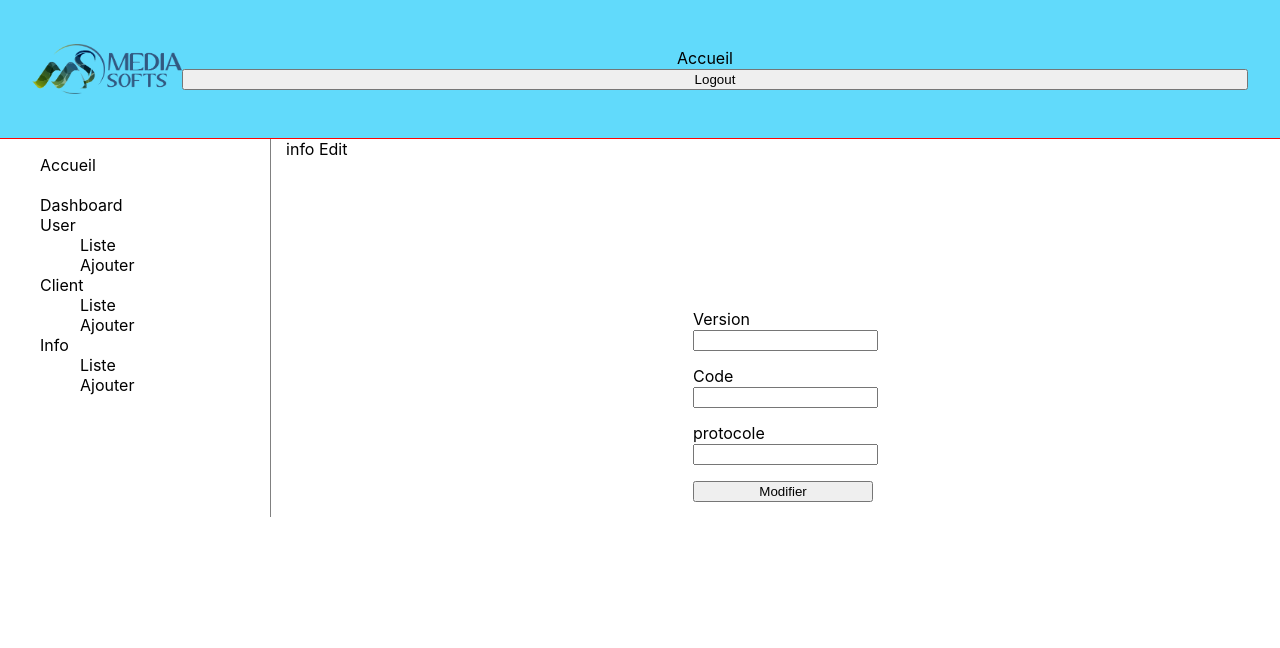
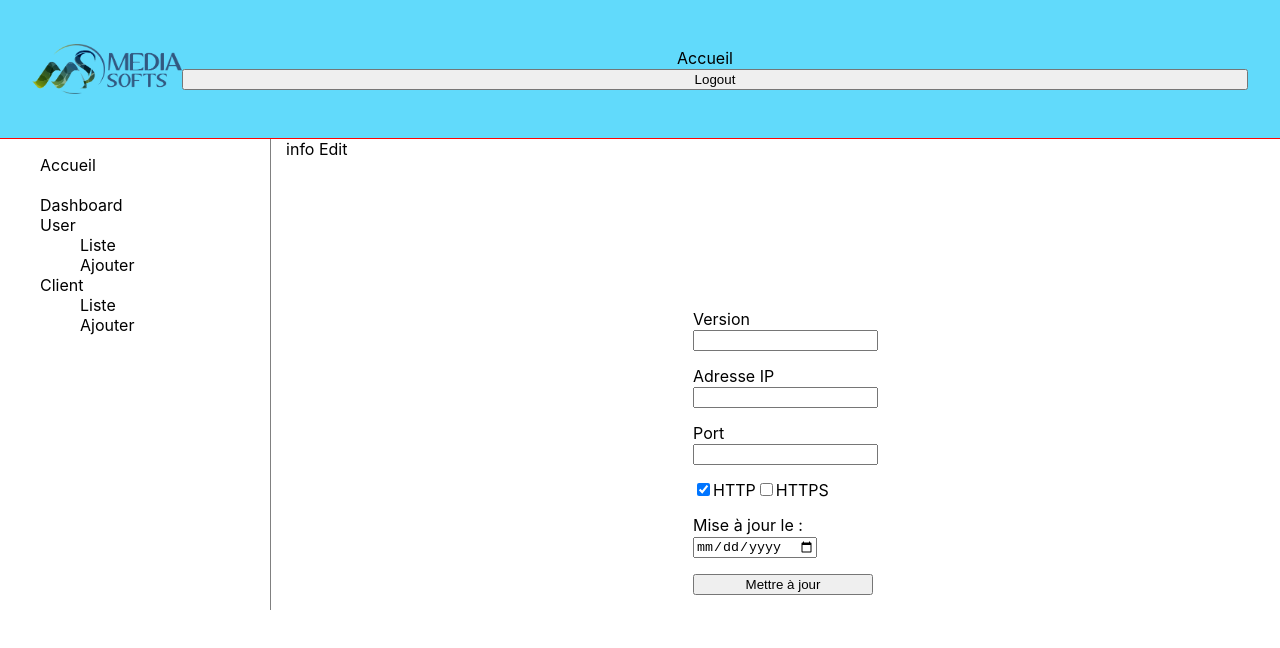
Before and after one commit to terrienf/msreact, a React (Create React App) app: page /admin/info/infoEdit/1 in a window 1280 px wide. Shown: the top 648 px of the page. Built offline with nearby package versions, Linux system fonts and the light colour scheme; no server answers; sample sign-in values are in the browser's storage.

Commit message:
12/6 à 16h

```diff
--- a/src/Component/admin/SideMenu.js
+++ b/src/Component/admin/SideMenu.js
@@ -24,13 +24,13 @@ const SideMenu = ({Roles}) => {
                         <li><Link to="/admin/client/clientAdd">Ajouter</Link></li>
                     </ul>
                 </li>
-                <li>
-                    Info
-                    <ul>
-                        <li><Link to="/admin/info/index">Liste</Link></li>
-                        <li><Link to="/admin/info/infoAdd">Ajouter</Link></li>
-                    </ul>
-                </li>
+                {/*<li>*/}
+                {/*    Info*/}
+                {/*    <ul>*/}
+                {/*        <li><Link to="/admin/info/index">Liste</Link></li>*/}
+                {/*        <li><Link to="/admin/info/infoAdd">Ajouter</Link></li>*/}
+                {/*    </ul>*/}
+                {/*</li>*/}
             </ul>
         </div>
     );
--- a/src/pages/Admin/Client/ClientAdd.js
+++ b/src/pages/Admin/Client/ClientAdd.js
@@ -30,16 +30,16 @@ const ClientAdd = () => {
             <form onSubmit={onSubmit}>
                 <div className="group">
                     <label htmlFor="name">Name</label>
-                    <input type="text" name="name" onChange={onChange} />
+                    <input type="text" name="name" onChange={onChange}/>
                 </div>
 
                 <div className="group">
                     <label htmlFor="code">Code</label>
-                    <input type="text" name="code" onChange={onChange} />
+                    <input type="text" name="code" onChange={onChange}/>
                 </div>
                 <div className="group">
                     <label htmlFor="id_client">id_client</label>
-                    <input type="text" name="id_client" onChange={onChange} />
+                    <input type="text" name="id_client" onChange={onChange}/>
                 </div>
                 <div className="group">
                     <button>Ajouter</button>
--- a/src/pages/Admin/Client/ClientEdit.js
+++ b/src/pages/Admin/Client/ClientEdit.js
@@ -1,7 +1,7 @@
 import React, {useEffect, useRef, useState} from 'react';
 import {useNavigate, useParams} from "react-router-dom";
 import {clientService} from "../../../services/client.service";
-import {log} from "@craco/craco/dist/lib/logger";
+
 
 const ClientEdit = () => {
     const [client, setClient] = useState([])
@@ -34,6 +34,7 @@ const ClientEdit = () => {
             clientService.getClient(cid)
                 .then(res => {
                     console.log(res.data)
+                    // alert("Modification effectuée avec succès")
                     setClient(res.data)
                 })
                 .catch(err => console.log(err))
--- a/src/pages/Admin/Dashboard.js
+++ b/src/pages/Admin/Dashboard.js
@@ -11,7 +11,6 @@ const Dashboard = () => {
         if(flag.current === false){
             clientService.getAllClients()
                 .then(res=> {
-                    console.log(res.data)
                     setClients(res.data)
                 })
                 .catch(err=>console.log(err))
--- a/src/pages/Admin/Info/InfoAdd.js
+++ b/src/pages/Admin/Info/InfoAdd.js
@@ -3,26 +3,30 @@ import {useNavigate} from "react-router-dom";
 import {infoService} from "../../../services/info.service";
 
 const InfoAdd = () => {
-    const [info, setInfo] = useState([])
-    let navigate = useNavigate()
+    const [info, setInfo] = useState({});
+
+    const navigate = useNavigate();
 
     // Gestion de la modification des champs du formulaire
     const onChange = (e) => {
+        const { name, checked } = e.target;
+
         setInfo({
             ...info,
-            [e.target.name]: e.target.value
-        })
-        e.preventDefault()
-    }
+            [e.target.name]: e.target.value,
+            protocole: name === 'http' ? !checked : checked,
+        });
+    };
 
     // Gestion de la soumission du formulaire
     const onSubmit = (e) => {
-        e.preventDefault()
-        console.log(info)
-        infoService.addInfo(info)
-            .then(res => navigate('../index'))
-            .catch(err => console.log(err))
-    }
+        e.preventDefault();
+        console.log(info);
+        infoService
+            .addInfo(info)
+            .then((res) => navigate('../index'))
+            .catch((err) => console.log(err));
+    };
 
     return (
         <div className="infoAdd">
@@ -32,15 +36,37 @@ const InfoAdd = () => {
                     <label htmlFor="version">Version</label>
                     <input type="text" name="version" onChange={onChange} />
                 </div>
-
                 <div className="group">
                     <label htmlFor="ipAdress">ipAdress</label>
                     <input type="text" name="ipAdress" onChange={onChange} />
                 </div>
                 <div className="group">
-                    <label htmlFor="protocole">protocole</label>
-                    <input type="text" name="protocole" onChange={onChange} />
+                    <label htmlFor="port">Port</label>
+                    <input type="text" name="port" onChange={onChange} />
                 </div>
+                <div className="group">
+                    <label>
+                        <input
+                            type="checkbox"
+                            name="http"
+                            checked={!info.protocole}
+                            onChange={onChange}
+                        />
+                        HTTP
+                        <input
+                            type="checkbox"
+                            name="https"
+                            checked={info.protocole}
+                            onChange={onChange}
+                        />
+                        HTTPS
+                    </label>
+                </div>
+                <div className="group">
+                    <label htmlFor="updateAt">Mise à jour le : </label>
+                    <input type="date" name="updateAt" onChange={onChange} />
+                </div>
+                {JSON.stringify(info)}
                 <div className="group">
                     <button>Ajouter</button>
                 </div>
--- a/src/pages/Admin/Info/InfoEdit.js
+++ b/src/pages/Admin/Info/InfoEdit.js
@@ -13,18 +13,29 @@ const InfoEdit = () => {
 
     //Modification dans le formulaire
     const onChange = (e) => {
-        setInfo({
-            ...info,
-            [e.target.name]: e.target.value
-        });
+        const { name, checked } = e.target;
+        if (name === 'http' || name === 'https') {
+            setInfo((prevInfo) => ({
+                ...prevInfo,
+                protocole: name === 'http' ? !checked : checked,
+            }));
+        } else {
+            setInfo((prevInfo) => ({
+                ...prevInfo,
+                [name]: e.target.value,
+            }));
+        }
     };
+
 
     //Envoi du formulaire
     const onSubmit = (e) => {
         e.preventDefault()
         infoService.updateInfo(info)
             .then(res => {
-                navigate('../index')
+                console.log(info)
+                alert("Modification effectuée avec succès")
+                navigate('../../dashboard')
             })
             .catch(err => console.log(err))
     }
@@ -33,7 +44,6 @@ const InfoEdit = () => {
         if (flag.current === false) {
             infoService.getInfo(iid)
                 .then(res => {
-                    console.log(res.data)
                     setInfo(res.data)
                 })
                 .catch(err => console.log(err))
@@ -47,19 +57,42 @@ const InfoEdit = () => {
             info Edit
             <form onSubmit={onSubmit}>
                 <div className="group">
-                    <label htmlFor="version">Version</label>
+                    <label htmlFor="verion">Version</label>
                     <input type="text" name="version" value={info.version} onChange={onChange} />
                 </div>
                 <div className="group">
-                    <label htmlFor="ipAdress">Code</label>
+                    <label htmlFor="ipAdress">Adresse IP</label>
                     <input type="text" name="ipAdress" value={info.ipAdress} onChange={onChange} />
                 </div>
                 <div className="group">
-                    <label htmlFor="protocole">protocole</label>
-                    <input type="text" name="protocole" value={info.protocole} onChange={onChange} />
+                    <label htmlFor="port">Port</label>
+                    <input type="text" name="port" value={info.port} onChange={onChange} />
                 </div>
                 <div className="group">
-                    <button>Modifier</button>
+                    <label>
+                        <input
+                            type="checkbox"
+                            name="http"
+                            checked={!info.protocole}
+                            onChange={onChange}
+                        />
+                        HTTP
+                        <input
+                            type="checkbox"
+                            name="https"
+                            checked={info.protocole}
+                            onChange={onChange}
+                        />
+                        HTTPS
+                    </label>
+                </div>
+                <div className="group">
+                    <label htmlFor="updateAt">Mise à jour le : </label>
+                    <input type="date" name="updateAt" onChange={onChange} />
+                </div>
+                {/*{JSON.stringify(info)}*/}
+                <div className="group">
+                    <button>Mettre à jour</button>
                 </div>
             </form>
         </div>
--- a/src/pages/Admin/Info/index.js
+++ b/src/pages/Admin/Info/index.js
@@ -1,3 +1,3 @@
-export {default as Info} from './Info'
+export {default as Info} from './AllInfo'
 export {default as InfoEdit} from './InfoEdit'
 export {default as InfoAdd} from './InfoAdd'
--- a/src/pages/Admin/User/UserAdd.js
+++ b/src/pages/Admin/User/UserAdd.js
@@ -52,7 +52,6 @@ const UserAdd = () => {
                     <label htmlFor="password">Mot de passe</label>
                     <input type="password" name="password" onChange={onChange} />
                 </div>
-
                 <div className="group">
                     <label>
                         <input
--- a/src/pages/Admin/User/UserEdit.js
+++ b/src/pages/Admin/User/UserEdit.js
@@ -34,7 +34,7 @@ const UserEdit = () => {
         if (flag.current === false) {
             userService.getUser(uid)
                 .then(res => {
-                    console.log(res.data)
+                    alert("Modification effectuée avec succès")
                     setUser(res.data)
                 })
                 .catch(err => console.log(err))
```
Also changed, not shown: src/pages/User/Infos.js (+20 -6 lines), src/pages/Admin/Info/AllInfo.js (renamed from src/pages/Admin/Info/Info.js).
